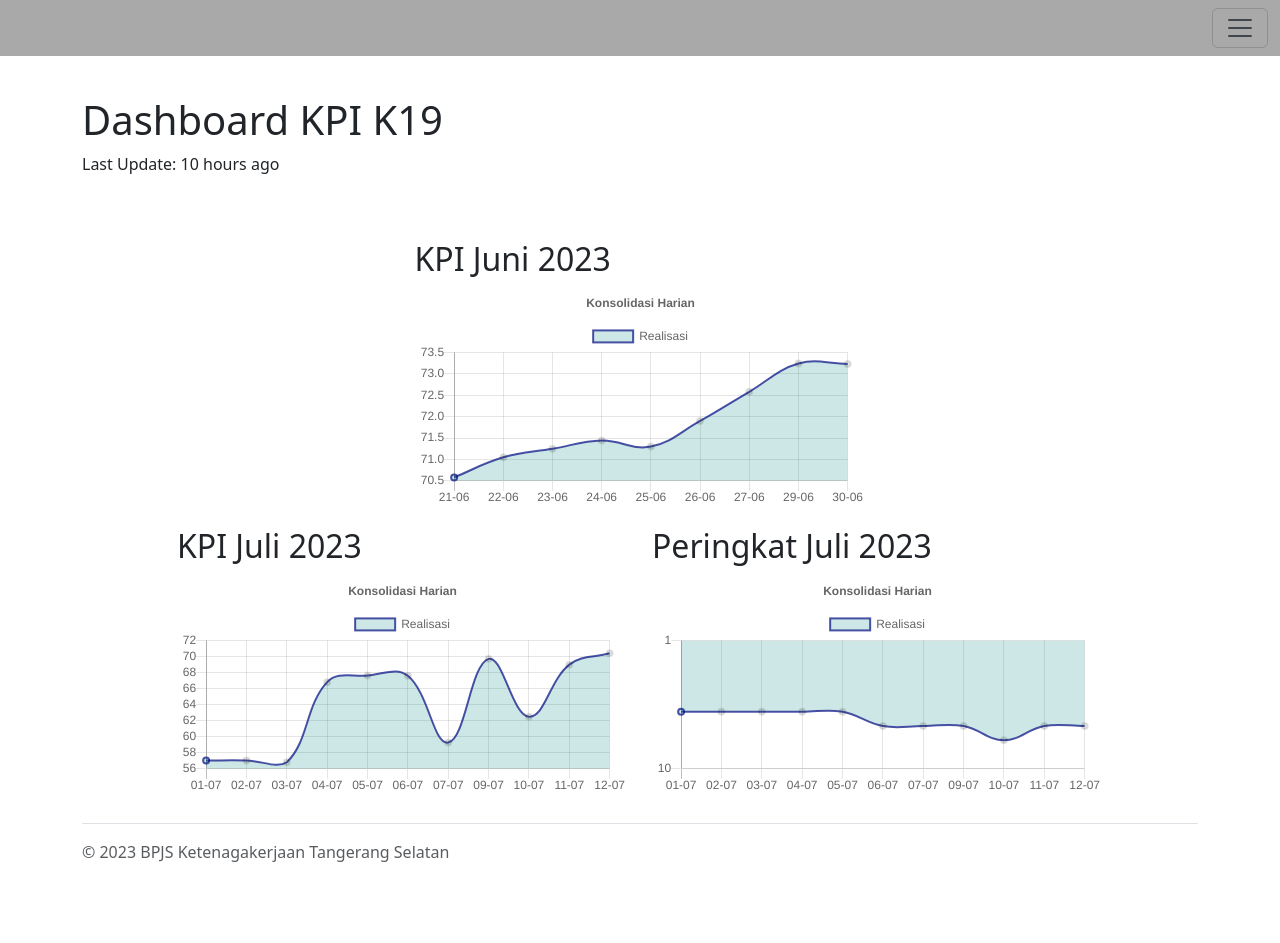
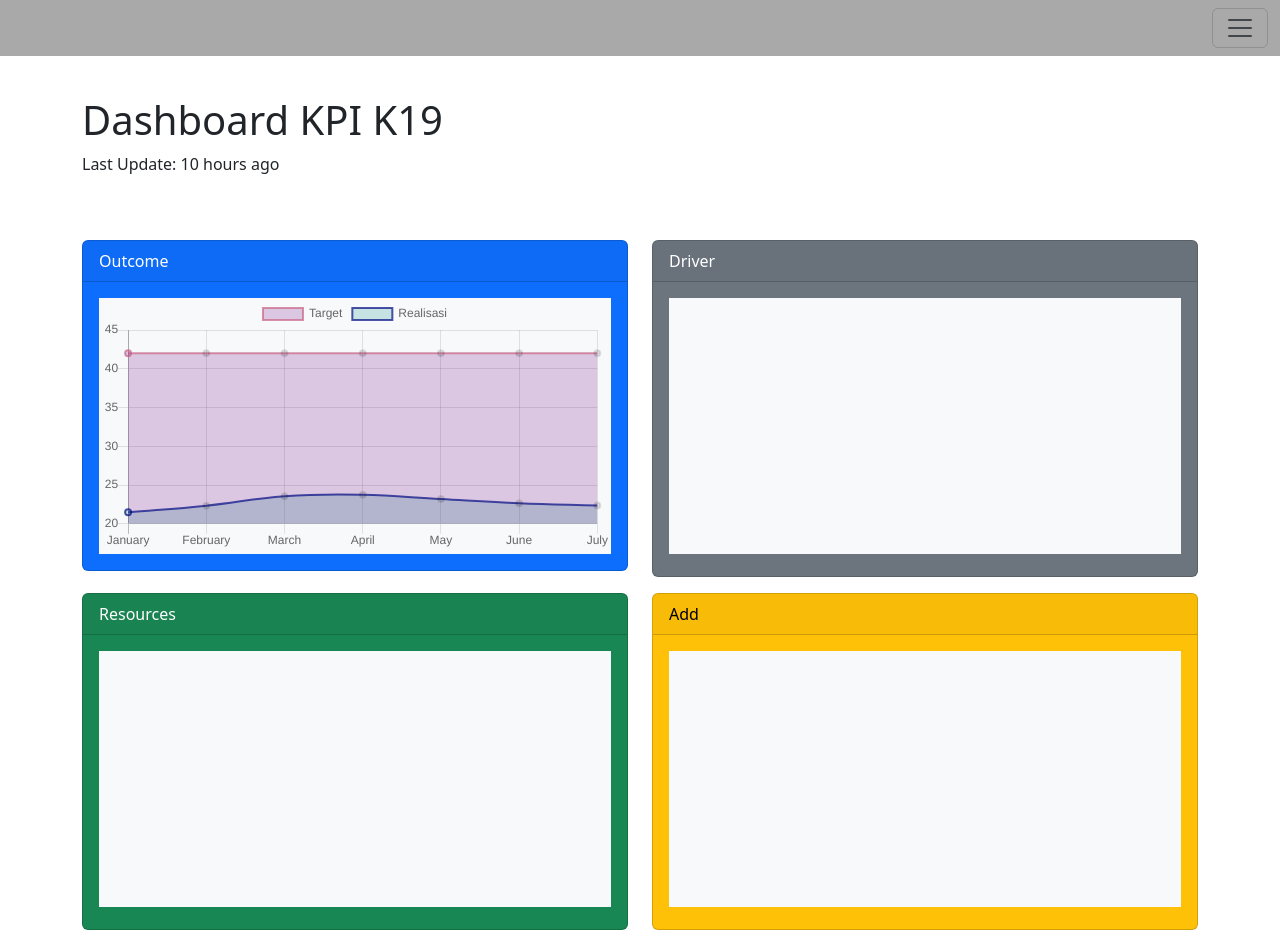
Before and after one commit to abdelsurya/kinerja-k19, a plain HTML site: page index.html in a window 1280 px wide. Shown: the top 943 px of the page. Before the commit the page ends 904 px from the top, so only its background shows below. Drawn offline with nearby package versions, Linux system fonts and the light colour scheme.

Commit message:
penambahan dashboard indikator

```diff
--- a/assets/js/script.js
+++ b/assets/js/script.js
@@ -54,6 +54,37 @@ var aDay = 24 * 60 * 60 * 1000;
 
 const text = time("2023-07-13T17:55:00");
 document.querySelector(".update").innerHTML = text;
+
+var outcomeBulan = document.getElementById("outcomebulan");
+new Chart("outcomebulan", {
+  type: "line",
+  data: {
+    labels: ["January", "February", "March", "April", "May", "June", "July"],
+    datasets: [
+      {
+        label: "Target",
+        data: [42, 42, 42, 42, 42, 42, 42],
+        backgroundColor: ["rgba(105, 0, 132, .2)"],
+        borderColor: ["rgba(200, 99, 132, .7)"],
+        borderWidth: 2,
+      },
+      {
+        label: "Realisasi",
+        data: [21.48, 22.34, 23.57, 23.75, 23.19, 22.66, 22.36],
+        backgroundColor: ["rgba(0, 137, 132, .2)"],
+        borderColor: ["rgba(0, 10, 130, .7)"],
+        borderWidth: 2,
+      },
+    ],
+  },
+  options: {
+    responsive: true,
+    title: {
+      display: false,
+      text: "Outcome 2023",
+    },
+  },
+});
 
 var kpiJuni = document.getElementById("kpijuni");
 new Chart("kpijuni", {
--- a/index.html
+++ b/index.html
@@ -54,6 +54,53 @@
     </section>
     <section>
         <div class="container">
+            <div class="row justify-content-center">
+                <div class="col-md-6">
+                    <div class="card text-bg-primary mb-3" style="width:100%;max-width:600px">
+                        <div class="card-header">Outcome</div>
+                        <div class="card-body">
+                            <canvas id="outcomebulan" class="text-bg-light" style="width:100%;max-width:600px"></canvas>
+                        </div>
+                    </div>
+                </div>
+                <div class="col-md-6">
+                    <div class="card text-bg-secondary mb-3" style="width:100%;max-width:600px">
+                        <div class="card-header">Driver</div>
+                        <div class="card-body">
+                            <canvas id="driverbulan" class="text-bg-light" style="width:100%;max-width:600px"></canvas>
+                        </div>
+                    </div>
+                </div>
+                <div class="col-md-6">
+                    <div class="card text-bg-success mb-3" style="width:100%;max-width:600px">
+                        <div class="card-header">Resources</div>
+                        <div class="card-body">
+                            <canvas id="resourcesbulan" class="text-bg-light"
+                                style="width:100%;max-width:600px"></canvas>
+                        </div>
+                    </div>
+                </div>
+                <div class="col-md-6">
+                    <div class="card text-bg-warning mb-3" style="width:100%;max-width:600px">
+                        <div class="card-header">Add</div>
+                        <div class="card-body">
+                            <canvas id="addbulan" class="text-bg-light" style="width:100%;max-width:600px"></canvas>
+                        </div>
+                    </div>
+                </div>
+                <div class="col-md-6">
+                    <div class="card text-bg-danger mb-3" style="width:100%;max-width:600px">
+                        <div class="card-header">Min</div>
+                        <div class="card-body">
+                            <canvas id="minbulan" class="text-bg-light" style="width:100%;max-width:600px"></canvas>
+                        </div>
+                    </div>
+                </div>
+            </div>
+        </div>
+    </section>
+    <section>
+        <div class="container">
             <div class="row justify-content-center align-items-center">
                 <div class="col-md-5">
                     <h2>KPI Juni 2023</h2>
```
